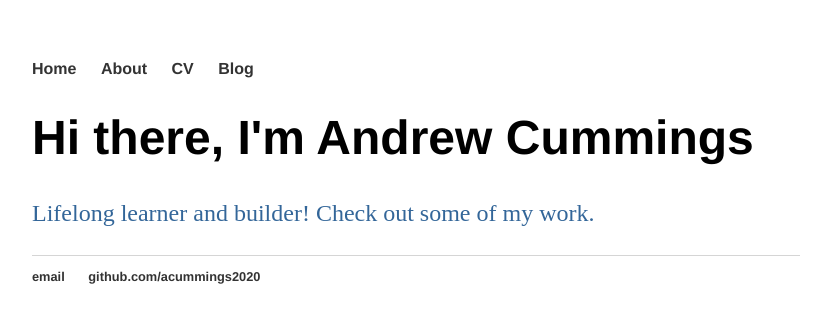
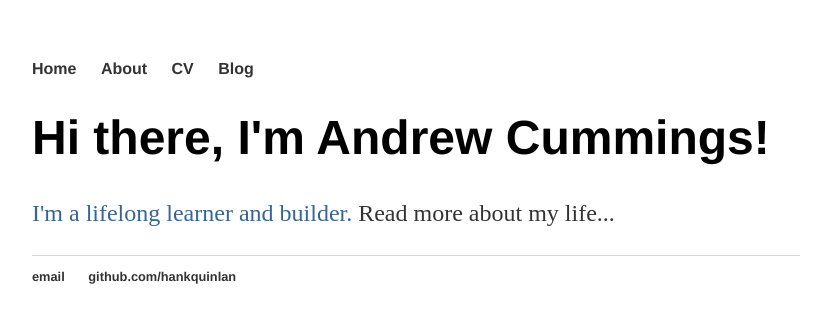
Before and after one commit to acummings2020/acummings2020.github.io, a Jekyll site: the page built from index.html, in a window 1280 px wide. Shown: the top 323 px of the page, without its empty margins (224-1055 px from the left). Built offline with Jekyll 4.4.1, drawn with Linux system fonts in a browser that asks for light colours; Markdown is read by kramdown in place of the engine named in the settings.

Commit message:
Update index.html

```diff
--- a/index.html
+++ b/index.html
@@ -1,30 +1,8 @@
-<!DOCTYPE html>
-<html>
-	<head>
-		<title>Andrew Cummings, Machine Learning Production</title>
-		<!-- link to main stylesheet -->
-		<link rel="stylesheet" type="text/css" href="/css/main.css">
-	</head>
-	<body>
-		<nav>
-    		<ul>
-        		<li><a href="/">Home</a></li>
-	        	<li><a href="/about">About</a></li>
-        		<li><a href="/cv">CV</a></li>
-        		<li><a href="/blog">Blog</a></li>
-    		</ul>
-		</nav>
-		<div class="container">
-    		<div class="blurb">
-        		<h1>Hi there, I'm Andrew Cummings</h1>
-				<p>Lifelong learner and builder! Check out some of my work. <a href="/about">
-    		</div><!-- /.blurb -->
-		</div><!-- /.container -->
-		<footer>
-    		<ul>
-        		<li><a href="mailto: andrew.arc13@gmail.com">email</a></li>
-        		<li><a href="https://github.com/acummings2020">github.com/acummings2020</a></li>
-			</ul>
-		</footer>
-	</body>
-</html>
+---
+layout: default
+title: Andrew Cummings, Data Science Production
+---
+<div class="blurb">
+	<h1>Hi there, I'm Andrew Cummings!</h1>
+	<p>I'm a lifelong learner and builder. <a href="/about">Read more about my life...</a></p>
+</div><!-- /.blurb -->
```
